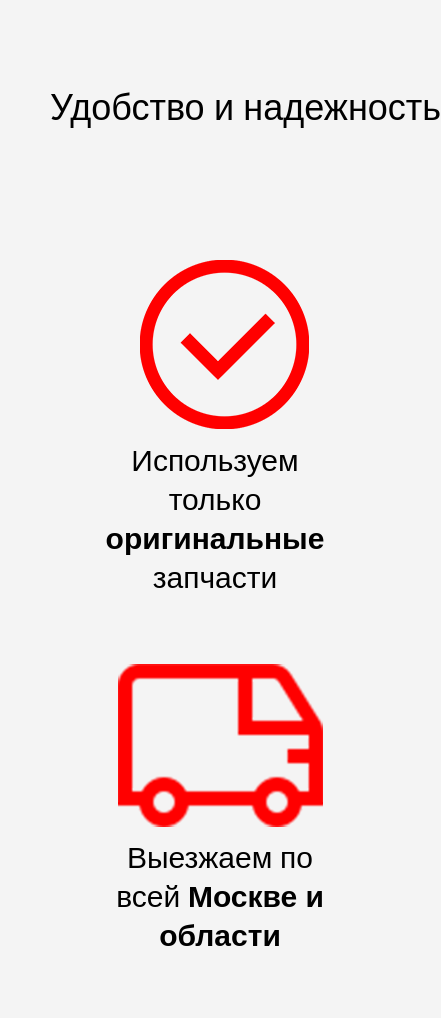
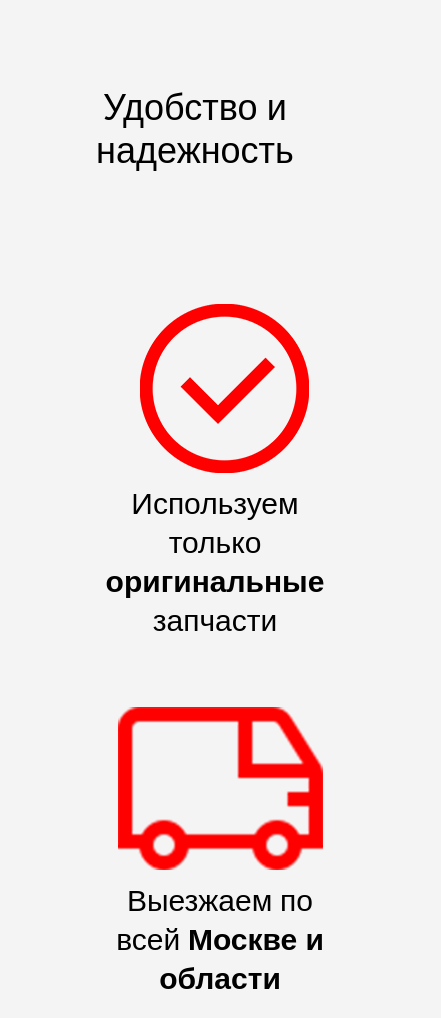
Before and after one commit to wolf65mr/DaVportfoliowebsite.github.io, a plain HTML site: page index.html in a window 390 px wide. Shown: the part 3637-4655 px from the top of the page, 441 px wide, since content can reach past the window. Drawn offline with nearby package versions, Linux system fonts and the light colour scheme.

Commit message:
Add files via upload

```diff
--- a/assets/css/style.css
+++ b/assets/css/style.css
@@ -866,6 +866,10 @@ button::-moz-focus-inner
     .first {
     	margin-left: 20%;
     }
+
+    .section__maintitle {
+    	white-space: normal;
+    }
 }
 
 @media screen and (max-width: 360px) {
```
